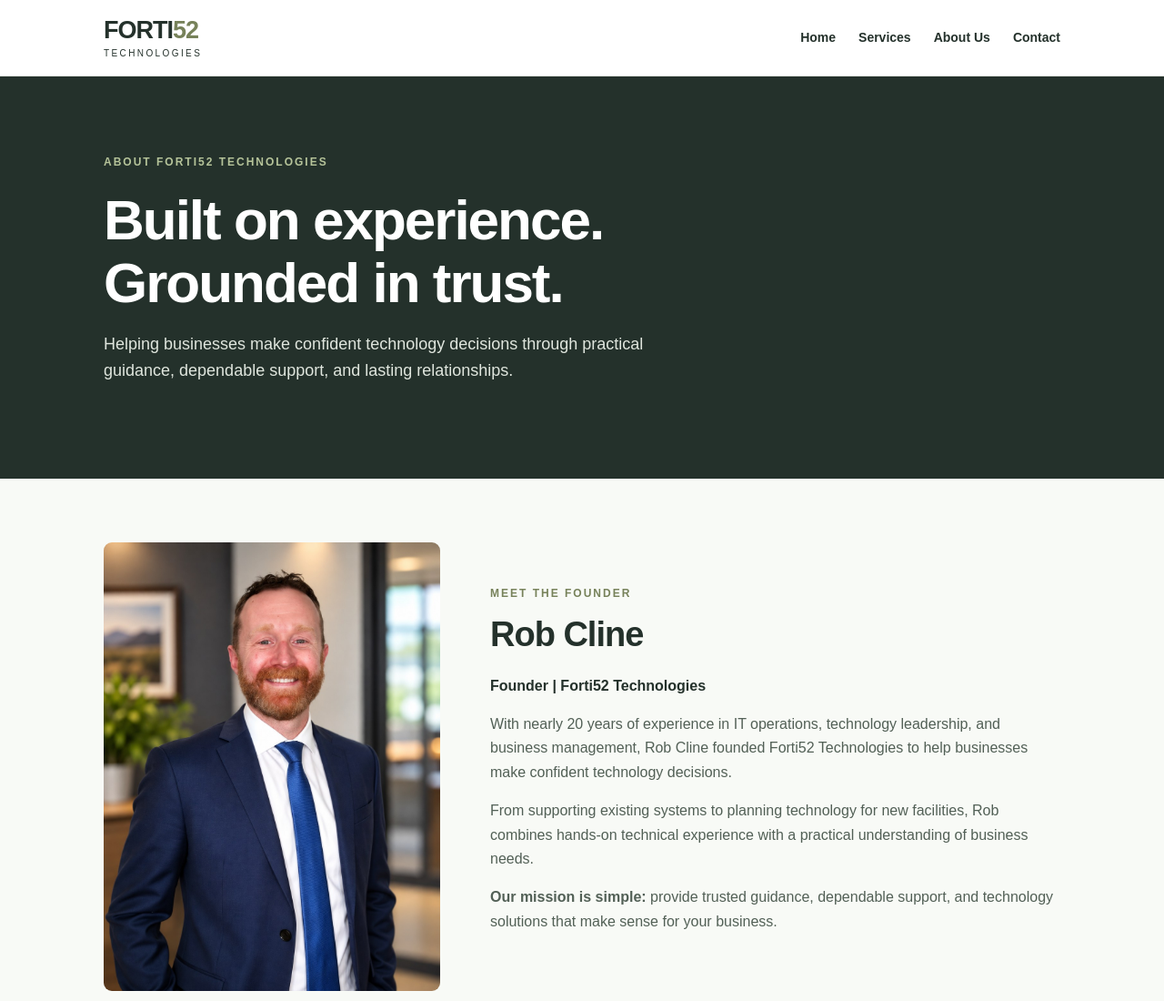
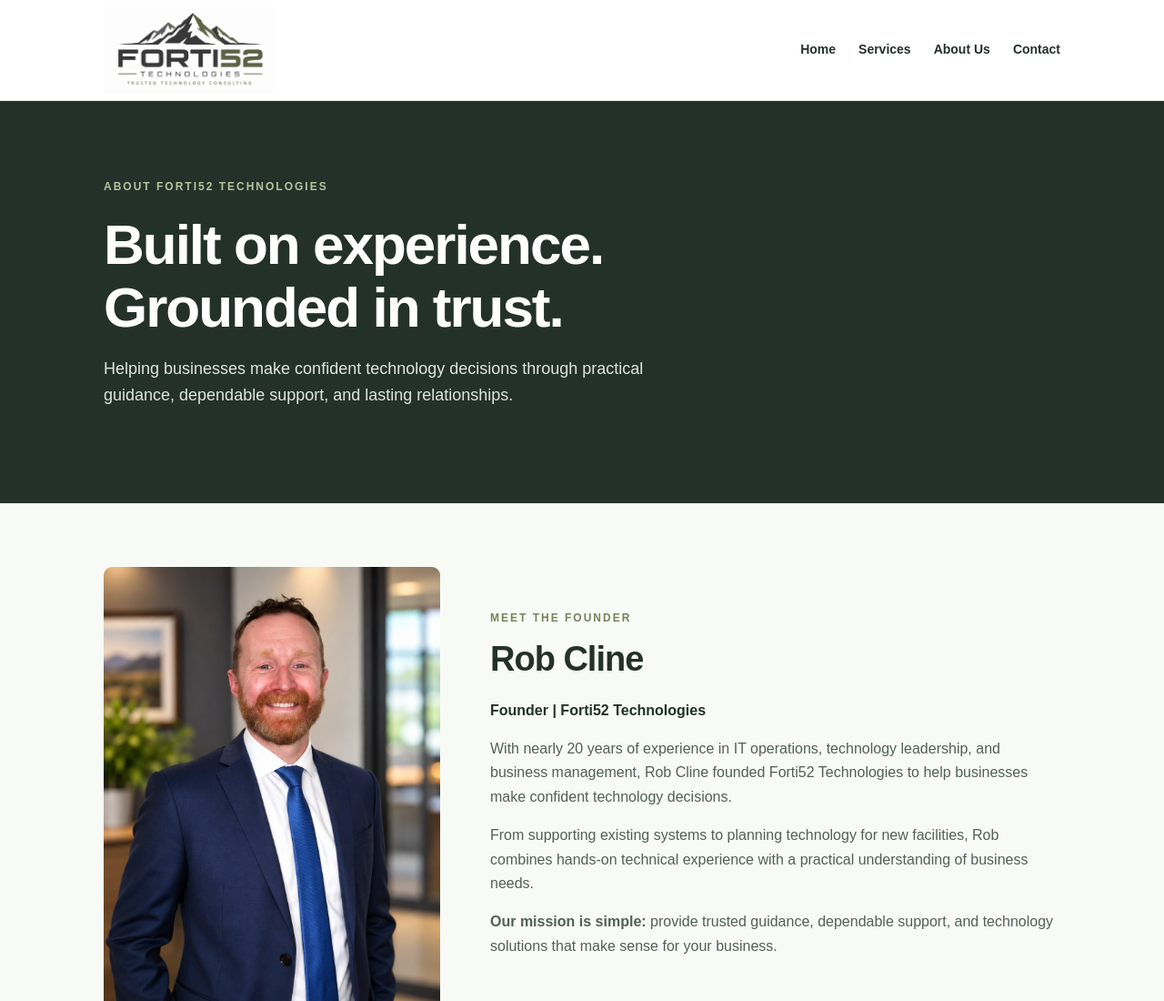
Before and after one commit to Iron2717/Forti52, a plain HTML site: page about.html in a window 1280 px wide. Shown: the top 1100 px of the page at 91% size. Drawn offline with Linux system fonts and the light colour scheme.

Commit message:
Update website logo

```diff
--- a/about.html
+++ b/about.html
@@ -2,7 +2,7 @@
 <html lang="en"><head><meta charset="utf-8"><meta name="viewport" content="width=device-width, initial-scale=1">
 <meta name="description" content="Forti52 Technologies provides trusted technology consulting, IT support and technology planning for new facilities.">
 <title>About Us | Forti52 Technologies</title><link rel="stylesheet" href="assets/style.css"></head>
-<body><header><div class="container nav"><a class="logo" href="index.html" aria-label="Forti52 Technologies home">FORTI<span>52</span><small>TECHNOLOGIES</small></a>
+<body><header><div class="container nav"><a class="logo" href="index.html" aria-label="Forti52 Technologies home"><img src="Forti52%20Mountain%20Technology%20Logo.png" alt="Forti52 Technologies - Trusted Technology Consulting"></a>
 <nav aria-label="Main navigation"><a href="index.html">Home</a><a href="index.html#services">Services</a><a href="about.html">About Us</a><a href="index.html#contact">Contact</a></nav></div></header>
 <main><section class="hero"><div class="container"><div class="eyebrow">About Forti52 Technologies</div><h1>Built on experience.<br>Grounded in trust.</h1><p>Helping businesses make confident technology decisions through practical guidance, dependable support, and lasting relationships.</p></div></section>
 <section class="section"><div class="container bio"><img src="assets/rob-cline-headshot.jpg" alt="Rob Cline, founder of Forti52 Technologies"><div><div class="eyebrow" style="color:#77825a">Meet the Founder</div><h2>Rob Cline</h2><strong>Founder | Forti52 Technologies</strong><p>With nearly 20 years of experience in IT operations, technology leadership, and business management, Rob Cline founded Forti52 Technologies to help businesses make confident technology decisions.</p><p>From supporting existing systems to planning technology for new facilities, Rob combines hands-on technical experience with a practical understanding of business needs.</p><p><strong>Our mission is simple:</strong> provide trusted guidance, dependable support, and technology solutions that make sense for your business.</p></div></div></section>
--- a/assets/style.css
+++ b/assets/style.css
@@ -1,9 +1,8 @@
-
 :root{--dark:#24312b;--olive:#77825a;--light:#f8faf6;--ink:#24312b}
 *{box-sizing:border-box}html{scroll-behavior:smooth}body{margin:0;background:var(--light);color:var(--ink);font:16px/1.65 Arial,Helvetica,sans-serif}
 a{color:inherit;text-decoration:none}.container{max-width:1100px;margin:auto;padding:0 24px}
-header{background:white;border-bottom:1px solid #e4e9e1}.nav{display:flex;justify-content:space-between;align-items:center;min-height:83px;gap:18px}
-.logo{font-size:27px;font-weight:900;letter-spacing:-1px;line-height:1}.logo span{color:var(--olive)}.logo small{display:block;font-size:10px;letter-spacing:2.4px;font-weight:500;margin-top:7px}
+header{background:white;border-bottom:1px solid #e4e9e1}.nav{display:flex;justify-content:space-between;align-items:center;min-height:110px;gap:18px}
+.logo{display:block;flex:0 0 190px;width:190px;height:96px;overflow:hidden}.logo img{display:block;width:100%;height:100%;object-fit:cover;object-position:center}
 nav{display:flex;gap:25px;font-size:14px;font-weight:bold}nav a:hover{color:var(--olive)}
 .hero{background:var(--dark);color:white;padding:85px 0}.eyebrow{text-transform:uppercase;letter-spacing:2px;font-size:12px;font-weight:bold;color:#b6c49a}
 h1{font-size:clamp(36px,5vw,62px);line-height:1.12;letter-spacing:-2px;margin:18px 0}h2{font-size:clamp(28px,3.3vw,38px);line-height:1.2;letter-spacing:-1px;margin:12px 0 20px}
```
Also changed, not shown: index.html (+1 -1 lines).
